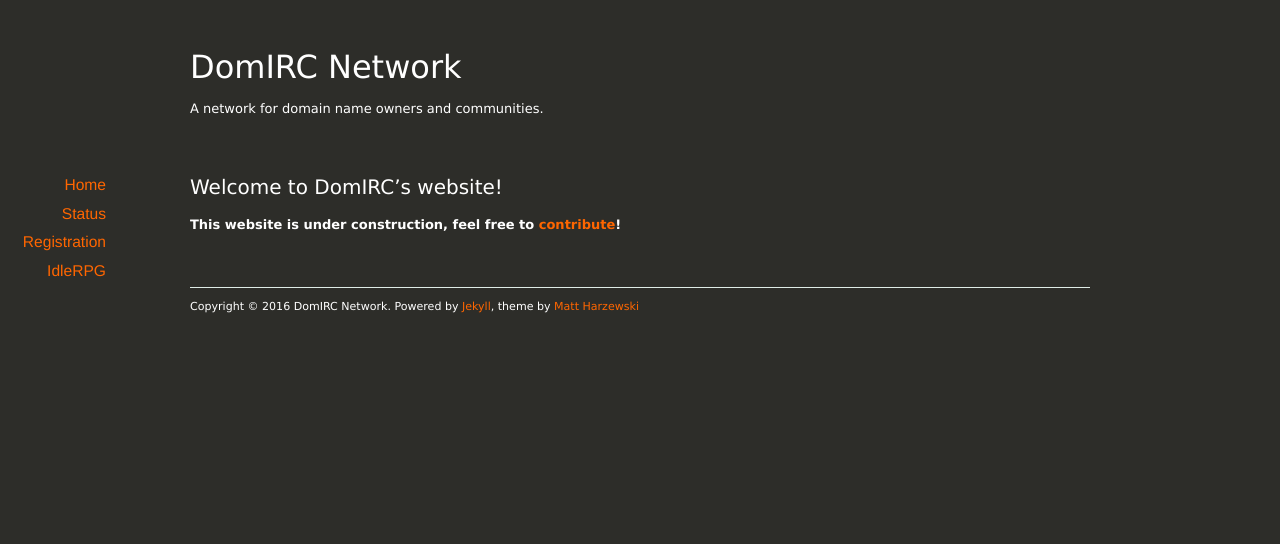
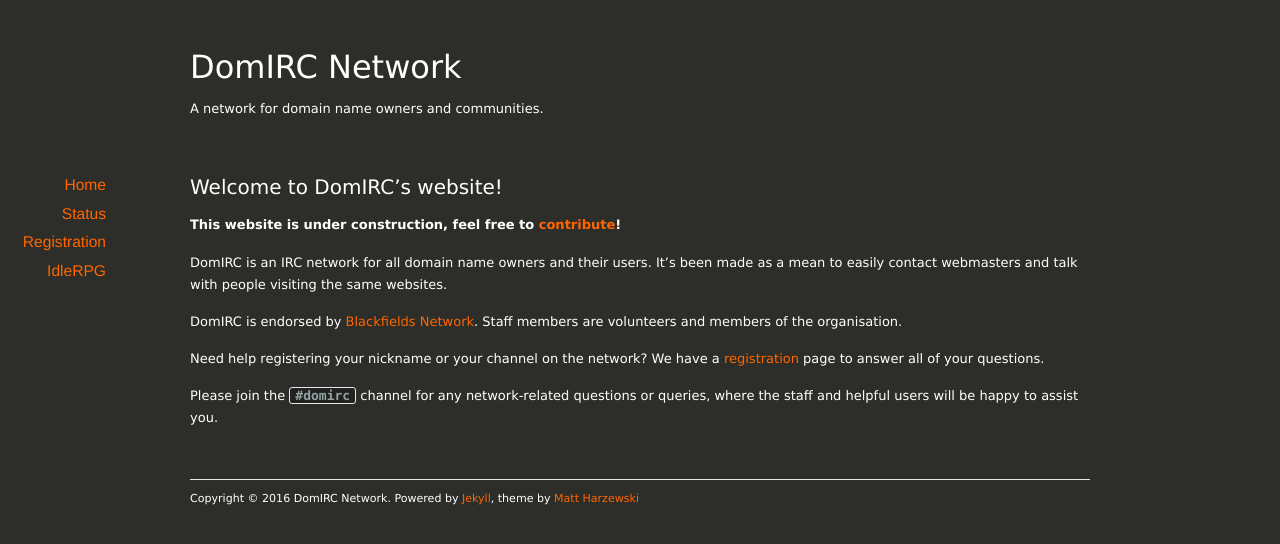
Before and after one commit to DomIRC/domirc.github.io, a Jekyll site: the page built from index.md, in a window 1280 px wide. Shown: the top 544 px of the page. Built offline with Jekyll 4.4.1, drawn with Linux system fonts in a browser that asks for light colours; nearby versions of some CDN libraries.

Commit message:
expanded index

```diff
--- a/index.md
+++ b/index.md
@@ -6,3 +6,11 @@
 ## Welcome to DomIRC's website!
 
 **This website is under construction, feel free to [contribute](https://github.com/DomIRC/domirc.github.io)!**
+
+DomIRC is an IRC network for all domain name owners and their users. It's been made as a mean to easily contact webmasters and talk with people visiting the same websites.
+
+DomIRC is endorsed by [Blackfields Network](https://blackfields.net). Staff members are volunteers and members of the organisation.
+
+Need help registering your nickname or your channel on the network? We have a [registration](registration) page to answer all of your questions.
+
+Please join the `#domirc` channel for any network-related questions or queries, where the staff and helpful users will be happy to assist you.
```
